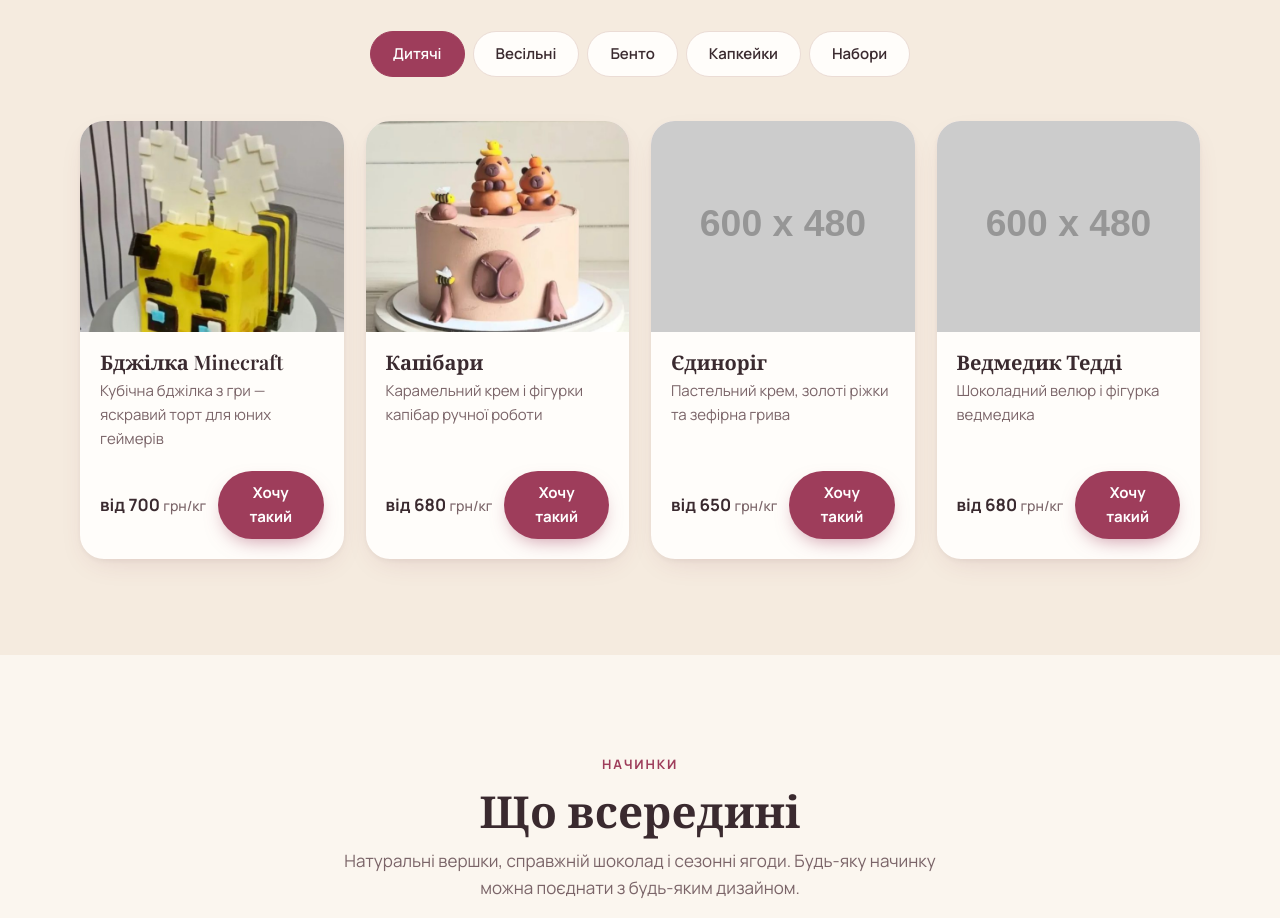
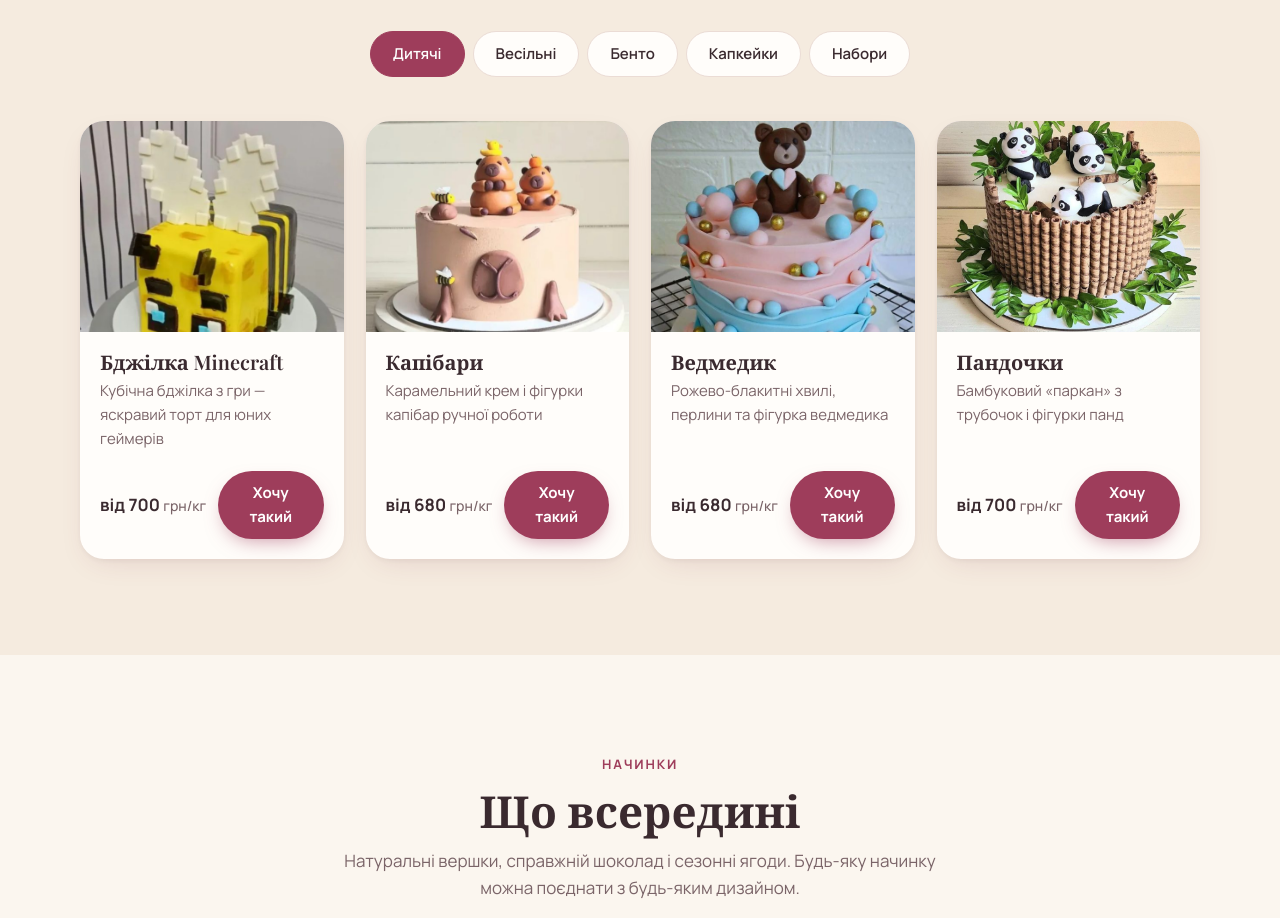
Before and after one commit to daniil-topc/cakes-dnipro-demo, a plain HTML site: page index.html in a window 1280 px wide. Shown: the part 1060-1978 px from the top of the page. Drawn offline with nearby package versions, Linux system fonts and the light colour scheme; placeholder pictures from the web are drawn by us; a web font is replaced by a local one.

Commit message:
Replace remaining placeholders with photos from @cakes.dnipro
Co-Authored-By: Claude Opus 5.5 <noreply@anthropic.com>

```diff
--- a/index.html
+++ b/index.html
@@ -611,14 +611,14 @@
       { id: 'kids', name: 'Дитячі', bg: 'F7DCE0', fg: '9E3D5B', unit: 'грн/кг', items: [
         { name: 'Бджілка Minecraft', desc: 'Кубічна бджілка з гри — яскравий торт для юних геймерів', price: 700, photo: 'images/kids-minecraft-bee.jpg', pos: 'center 20%' },
         { name: 'Капібари', desc: 'Карамельний крем і фігурки капібар ручної роботи', price: 680, photo: 'images/kids-capybara.jpg', pos: 'center 15%' },
-        { name: 'Єдиноріг', desc: 'Пастельний крем, золоті ріжки та зефірна грива', price: 650 },
-        { name: 'Ведмедик Тедді', desc: 'Шоколадний велюр і фігурка ведмедика', price: 680 },
+        { name: 'Ведмедик', desc: 'Рожево-блакитні хвилі, перлини та фігурка ведмедика', price: 680, photo: 'images/kids-teddy.jpg', pos: 'center 30%' },
+        { name: 'Пандочки', desc: 'Бамбуковий «паркан» з трубочок і фігурки панд', price: 700, photo: 'images/kids-pandas.jpg' },
       ]},
       { id: 'wedding', name: 'Весільні', bg: 'F3E9E1', fg: '8A5A4A', unit: 'грн/кг', items: [
-        { name: 'Ніжність', desc: 'Білосніжний крем і живі квіти у пастельних тонах', price: 750 },
-        { name: 'Біла класика', desc: 'Багатоярусний торт з тонким мереживним декором', price: 800 },
-        { name: 'Півонія', desc: 'Пудрові відтінки та квіти з вафельного паперу', price: 780 },
-        { name: 'Ягідний голий торт', desc: 'Відкриті коржі, сезонні ягоди та зелень', price: 720 },
+        { name: 'Монограма', desc: 'Дворівневий торт з кремовими воланами та ініціалами пари', price: 800, photo: 'images/wedding-monogram.jpg' },
+        { name: 'Інжир та ягоди', desc: 'Білий крем, свіжий інжир, малина й лохина', price: 780, photo: 'images/wedding-figs.jpg' },
+        { name: 'Золоте сяйво', desc: 'Кремові борти та їстівні золоті блискітки', price: 750, photo: 'images/wedding-gold.jpg' },
+        { name: 'На річницю весілля', desc: 'Іменний топер з датою та живі троянди', price: 780, photo: 'images/wedding-anniversary.jpg', pos: 'center 30%' },
       ]},
       { id: 'bento', name: 'Бенто', bg: 'EFD6E0', fg: '7E2C46', unit: 'грн/шт', items: [
         { name: 'Бенто-серце', desc: 'Рожеве серце з кремовим бортиком та іменним написом', price: 520, photo: 'images/bento-heart.jpg' },
@@ -627,15 +627,14 @@
         { name: 'Бенто з квітами', desc: 'Кремові троянди та ваш напис — ідеально до 8 Березня', price: 490, photo: 'images/bento-flowers.webp' },
       ]},
       { id: 'cupcakes', name: 'Капкейки', bg: 'F6E2D6', fg: '9A4E3A', unit: 'грн/шт', items: [
-        { name: 'Ягідні капкейки', desc: 'Ванільний бісквіт, ягідне конфі, вершкова шапочка', price: 75 },
-        { name: 'Шоколадні капкейки', desc: 'Насичений шоколад і солона карамель всередині', price: 80 },
-        { name: 'Капкейки з топерами', desc: 'Декор під тематику свята: цифри, імена, фігурки', price: 90 },
-        { name: 'Капкейки «Квітковий букет»', desc: 'Набір у формі букета з кремових квітів', price: 85 },
+        { name: 'Ягідні капкейки', desc: 'Вершкова шапочка, свіжа полуниця та лохина', price: 85, photo: 'images/cupcakes-berries.jpg', pos: 'center 60%' },
+        { name: 'Капкейки з сердечками', desc: 'Яскравий крем, шоколадні сердечка та цукрові перлини', price: 80, photo: 'images/cupcakes-hearts.jpg' },
+        { name: 'Капкейки зі Стічем', desc: 'Фігурки з мастики за улюбленим мультфільмом', price: 95, photo: 'images/cupcakes-stitch.jpg' },
       ]},
       { id: 'sets', name: 'Набори', bg: 'EADFE8', fg: '6F3D5E', unit: 'грн/набір', items: [
-        { name: 'Бенто + 4 капкейки', desc: 'Ідеальний подарунок у святковій коробці', price: 790 },
-        { name: 'Солодкий бокс', desc: 'Капкейки, макарон і мафіни — 12 смаколиків', price: 950 },
-        { name: 'Торт + капкейки', desc: 'Торт 1,5 кг і 6 капкейків в одному стилі', price: 1450 },
+        { name: 'Бенто + 6 капкейків', desc: 'Бенто з написом і капкейки з печивом в одній коробці', price: 1100, photo: 'images/set-bento-cupcakes.jpg' },
+        { name: 'Набір «Old but gold»', desc: 'Бенто й капкейки з малиною та цифрою — на ювілей', price: 950, photo: 'images/set-old-but-gold.jpg', pos: 'center 30%' },
+        { name: 'Набір з левеням', desc: 'Сонячне бенто з малюнком і капкейки з сердечками', price: 1050, photo: 'images/set-lion.jpg' },
       ]},
     ];
 
```
Also changed, not shown: images/cupcakes-berries.jpg (added), images/cupcakes-hearts.jpg (added), images/cupcakes-stitch.jpg (added), images/kids-pandas.jpg (added), images/kids-teddy.jpg (added), images/set-bento-cupcakes.jpg (added), images/set-lion.jpg (added), images/set-old-but-gold.jpg (added), images/wedding-anniversary.jpg (added), images/wedding-figs.jpg (added), images/wedding-gold.jpg (added), images/wedding-monogram.jpg (added).
